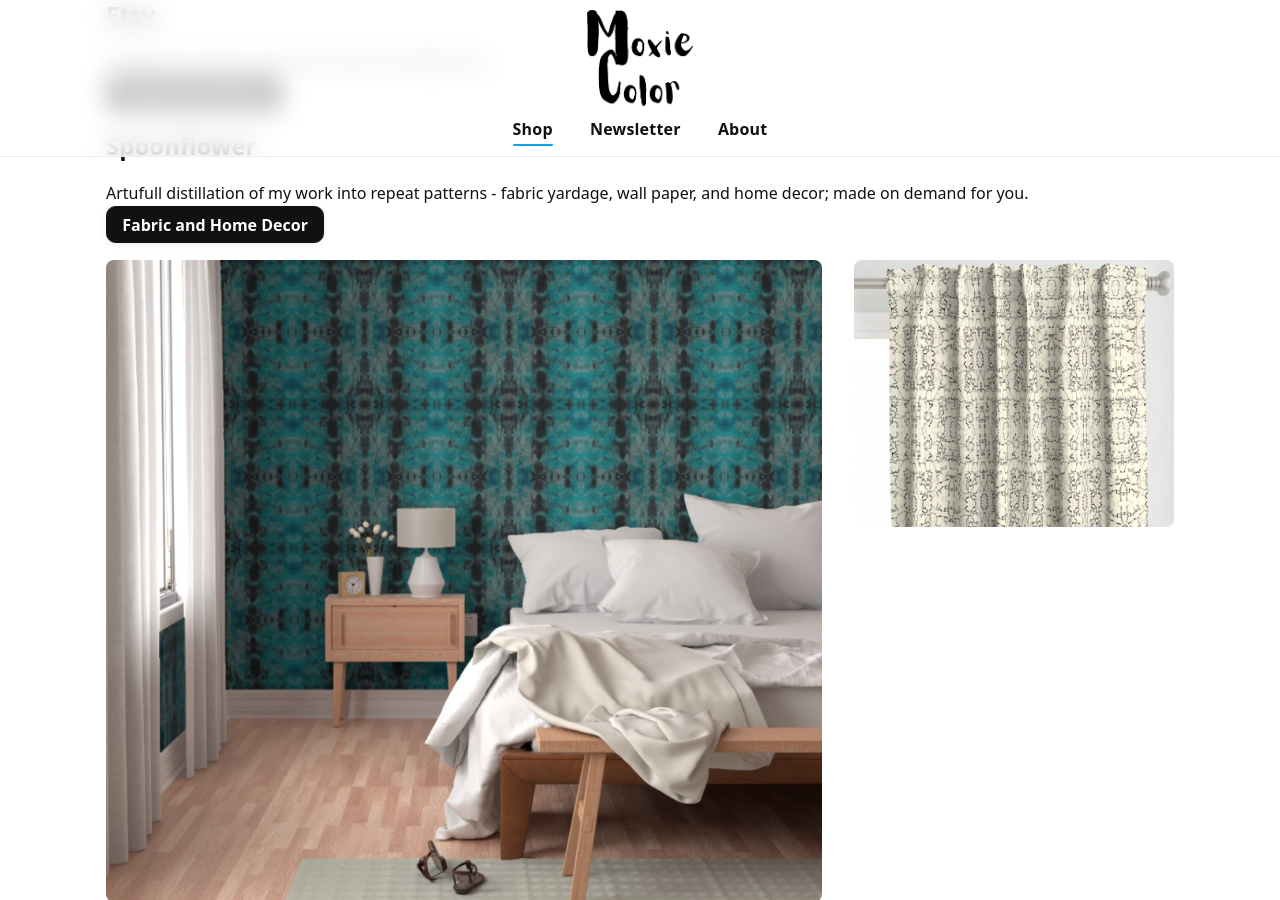
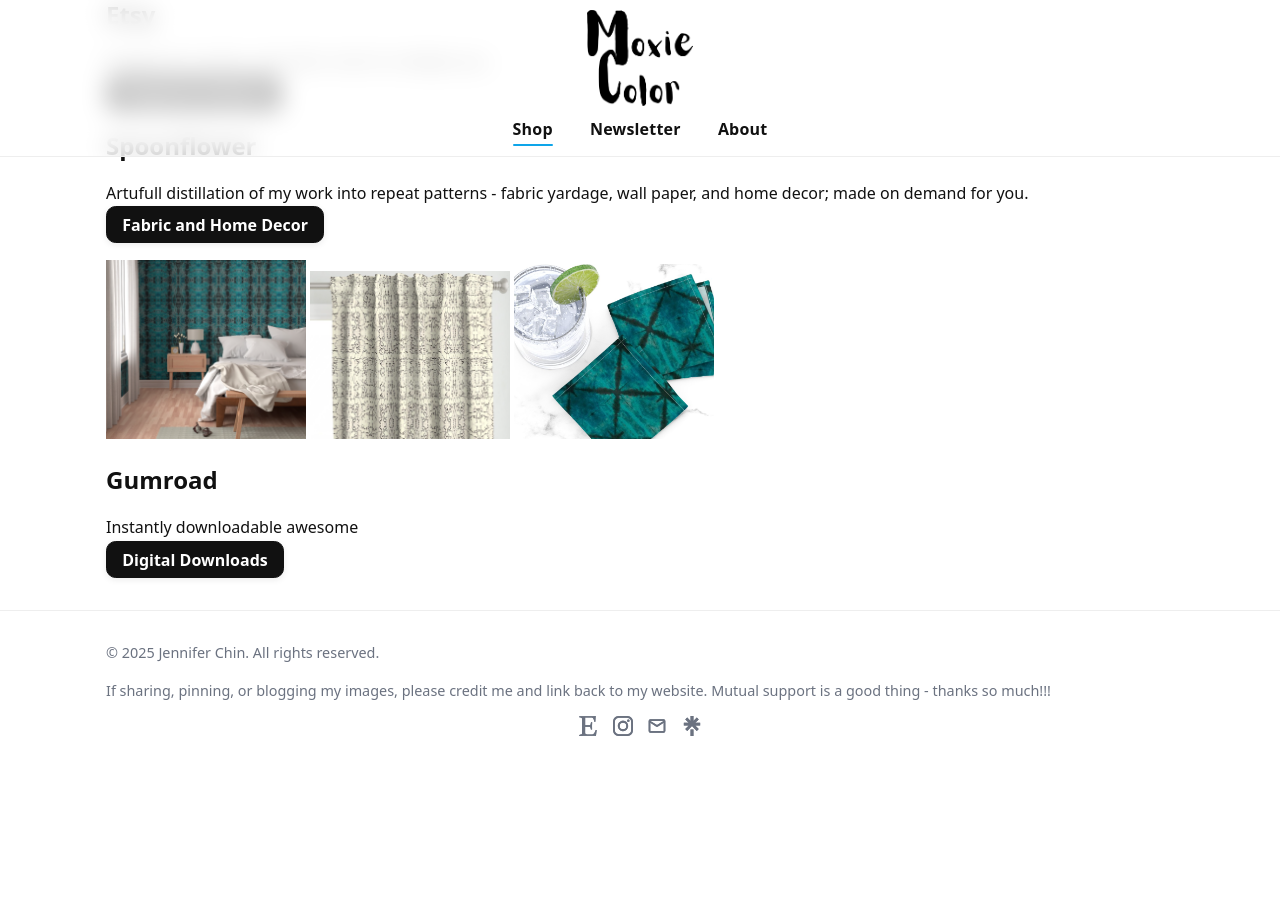
Before and after one commit to MoxieColor/moxiecolor, a Jekyll site: the page built from pages/shop.md, in a window 1280 px wide and 900 px high, scrolled down 309 px. Built offline with Jekyll 4.4.1, drawn with Linux system fonts in a browser that asks for light colours; after the commit the page ends 1061 px from its top, so only the background shows below that.

Commit message:
Update shop.md

```diff
--- a/pages/shop.md
+++ b/pages/shop.md
@@ -16,23 +16,11 @@ Original art, prints, and other merch to delight you.
 ## Spoonflower
 Artufull distillation of my work into repeat patterns - fabric yardage, wall paper, and home decor; made on demand for you.
 <a class="btn" href="https://www.spoonflower.com/profiles/moxiecolor" target="_blank" rel="noopener">Fabric and Home Decor</a>
-<div class="about-grid">
-    <div class="about-photo">
-        <img src="{{ '/assets/images/stores/Spoonflower1.png') | relative_url }}"
-             alt="Wallpaper"
-             loading="lazy">
-    </div>
-    <div class="about-photo">
-        <img src="{{ '/assets/images/stores/Spoonflower2.png') | relative_url }}"
-             alt="Curtains"
-             loading="lazy">
-    </div>
-    <div class="about-photo">
-         <img src="{{ '/assets/images/stores/Spoonflower3.png') | relative_url }}"
-             alt="Napkins"
-             loading="lazy">
-    </div>
-</div>
+<p float="left">
+  <img src="{{ '/assets/images/stores/Spoonflower1.png') | relative_url }}"  width="200" height=auto/>
+  <img src="{{ '/assets/images/stores/Spoonflower2.png') | relative_url }}"  width="200" height=auto/>
+  <img src="{{ '/assets/images/stores/Spoonflower3.png') | relative_url }}"  width="200" height=auto/>
+</p>
 
 ## Gumroad
 Instantly downloadable awesome
```
